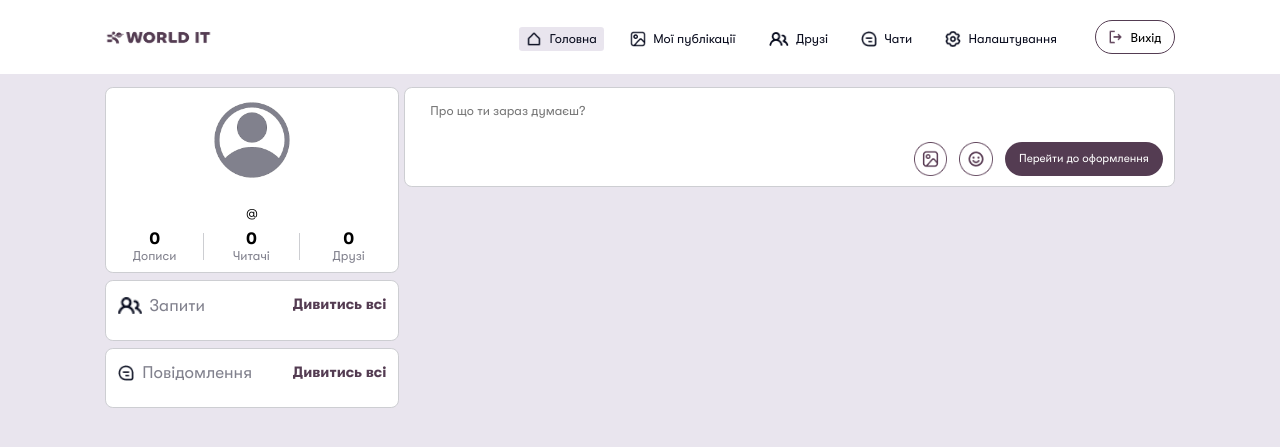
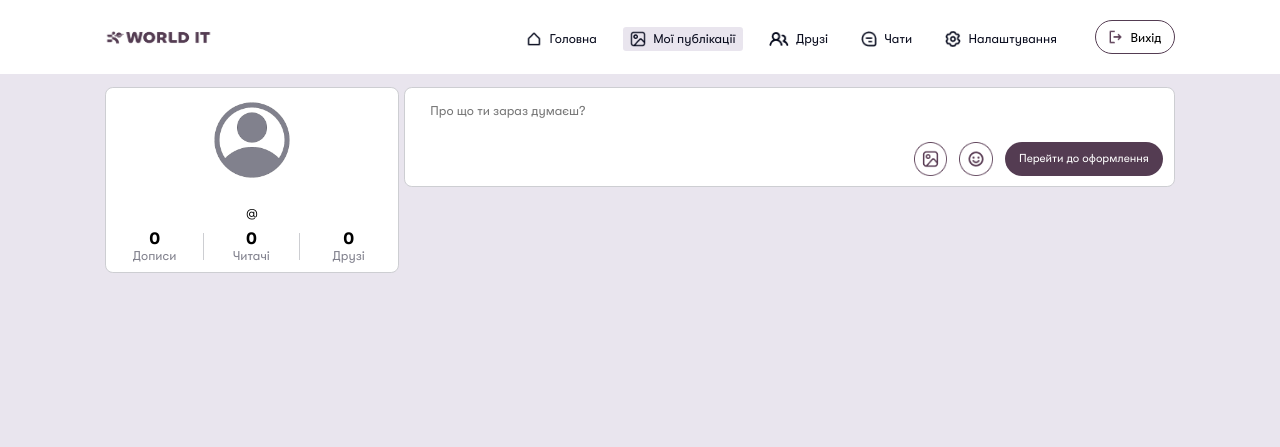
Before and after one commit to VashchenkoArtem/deployed_network, a Django app: template social_network/post_app/templates/my_publications/index.html in a window 1280 px wide. Shown: the top 447 px of the page. Run offline with Django 5.2, Linux system fonts and the light colour scheme; the template is opened without the code that fills it: values that come from a table or form of the project are taken from there, others are empty.

Commit message:
Fixing bugs

```diff
--- a/social_network/post_app/templates/my_publications/index.html
+++ b/social_network/post_app/templates/my_publications/index.html
@@ -8,6 +8,7 @@
 
 {% block link %}
     <link rel="stylesheet" href="{% static 'css/style.css' %}">
+    <link rel="stylesheet" href="{% static 'css/my_publications/style.css'%}">
 {% endblock %}
 
 {% block content %}
@@ -48,90 +49,6 @@
                         <h3 class = "info">Друзі</h3>
                     </div>
                 </div>
-            </div>
-            <div class = "frame request">
-                <div class = "title-frame">
-                    <div class = "logo-frame">
-                        <div class = "icon">
-                            <img class = "icon-people-request" src="{% static 'images/icons/friends.png'%}" alt="">
-                        </div>
-                        <h3 class = "description-block">Запити</h3>
-                    </div>
-                    <div class = "button-frame">
-                        <h3>Дивитись всі</h3>
-                    </div>
-                </div>
-                <div class = "body-frame">
-                    {% for request in all_requests %}
-                        {% if request.accepted == False%}
-                            <a class = "one-people" href = "{% url 'all_requests'%}">
-                                <div class = "people-information">
-                                    <div class = "icon-people">
-                                        {% with author_avatar=author_avatars|get_item:request.profile1.id %}
-                                            {% if author_avatar and author_avatar.image %}
-                                                <img class="post-friend-avatar" src="{{ author_avatar.image.url }}" alt="">
-                                            {% else %}
-                                                <img class="post-friend-avatar" src="{% static 'images/icons/account.png' %}" alt="">
-                                            {% endif %}
-                                        {% endwith %}
-                                    </div>
-                                        <div class = "people-name-and-subscribers">
-                                            <h3 class = "friend-name request-block">{{ request.profile1.user.first_name }} {{ request.profile1.user.last_name }}</h3>
-                                            <h4 class = "subscribe">4.3к підписників</h4>
-                                        </div>
-                                </div>
-                            </a>
-                        {% endif %}
-                    {% endfor%}
-                </div>
-            </div>
-
-
-            <div class = "frame message">
-                <div class = "title-frame">
-                    <div class = "logo-frame">
-                        <div class = "icon">
-                            <img class = "icon-people-request" src="{% static 'images/icons/chats.png'%}" alt="">
-                        </div>
-                        <h3 class = "description-block">Повідомлення</h3>
-                    </div>
-                    <div class = "button-frame">
-                        <h3>Дивитись всі</h3>
-                    </div>
-                </div>
-                <!-- <div class = "body-frame">
-                    {% for group in all_groups %}
-                        {% if group.is_personal_chat == True %}
-                            {% for member in group.members.all %}
-                                {% if member != current_user and current_user in group.members.all %}
-                                    <div class = "one-people">
-                                        <div class = "people-information">
-                                            <div class = icon-people>
-                                            {% with member.id as member_id %}
-                                                {% with author_avatars|get_item:member_id as author_avatar %}
-                                                    {% if author_avatar and author_avatar.image %}
-                                                        <img class="post-friend-avatar" src="{{ author_avatar.image.url }}" alt="">
-                                                    {% else %}
-                                                        <img class="post-friend-avatar" src="{% static 'images/icons/account.png' %}" alt="">
-                                                    {% endif %}
-                                                {% endwith %}
-                                            {% endwith %}
-                                            </div>
-                                            <a class = "people-name-and-message" href = "{% url 'chat' group.pk %}">
-                                                <div class = "people-name-and-time">
-                                                    <h3 class = "friend-name">{{group.name}}</h3>
-                                                    <h3 class = "time">09:41</h3>
-                                                </div>
-                                                <h4 class = message-friend>Привіт! Як справи?</h4>
-                                            </a>
-                                        </div>
-                                    </div>
-                                {% endif%}
-                            {% endfor %}
-                        {% endif%}
-                    {% endfor %}
-                </div> -->
-
             </div>
 
         </div>
```
